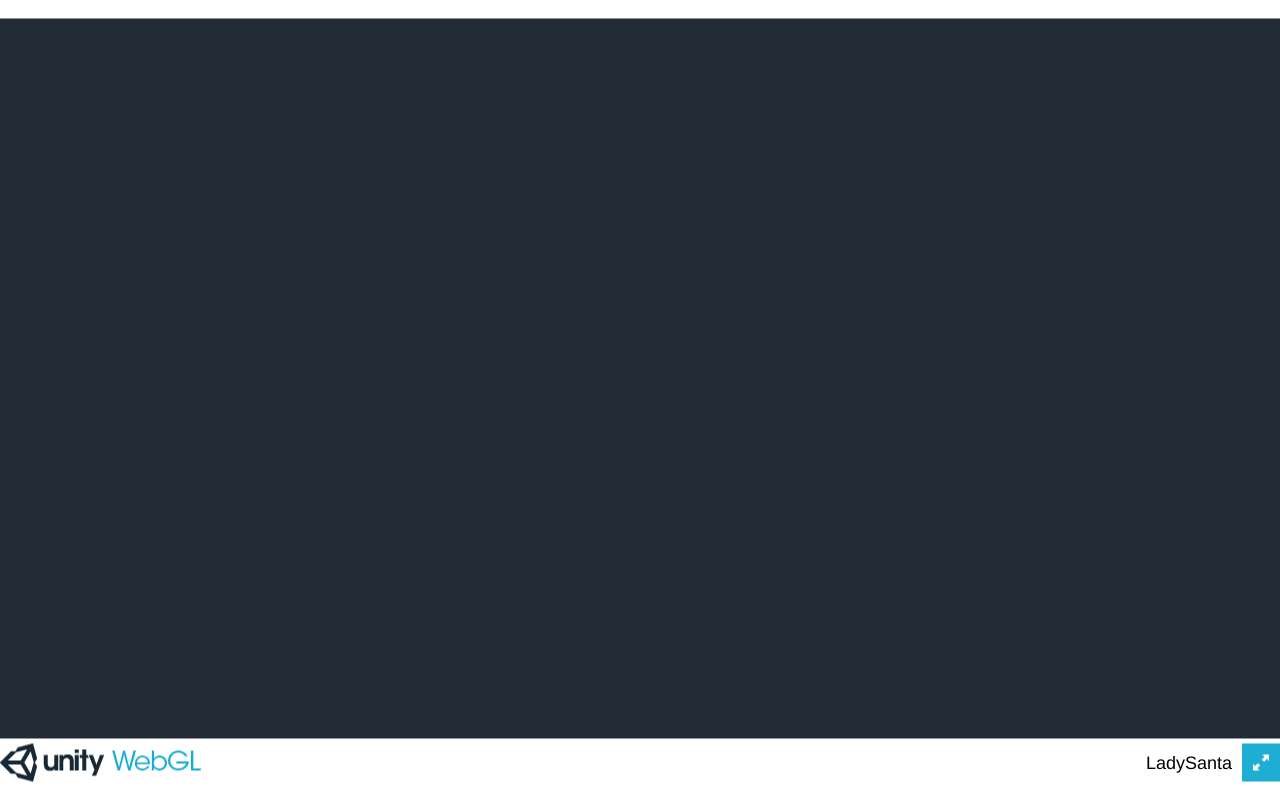
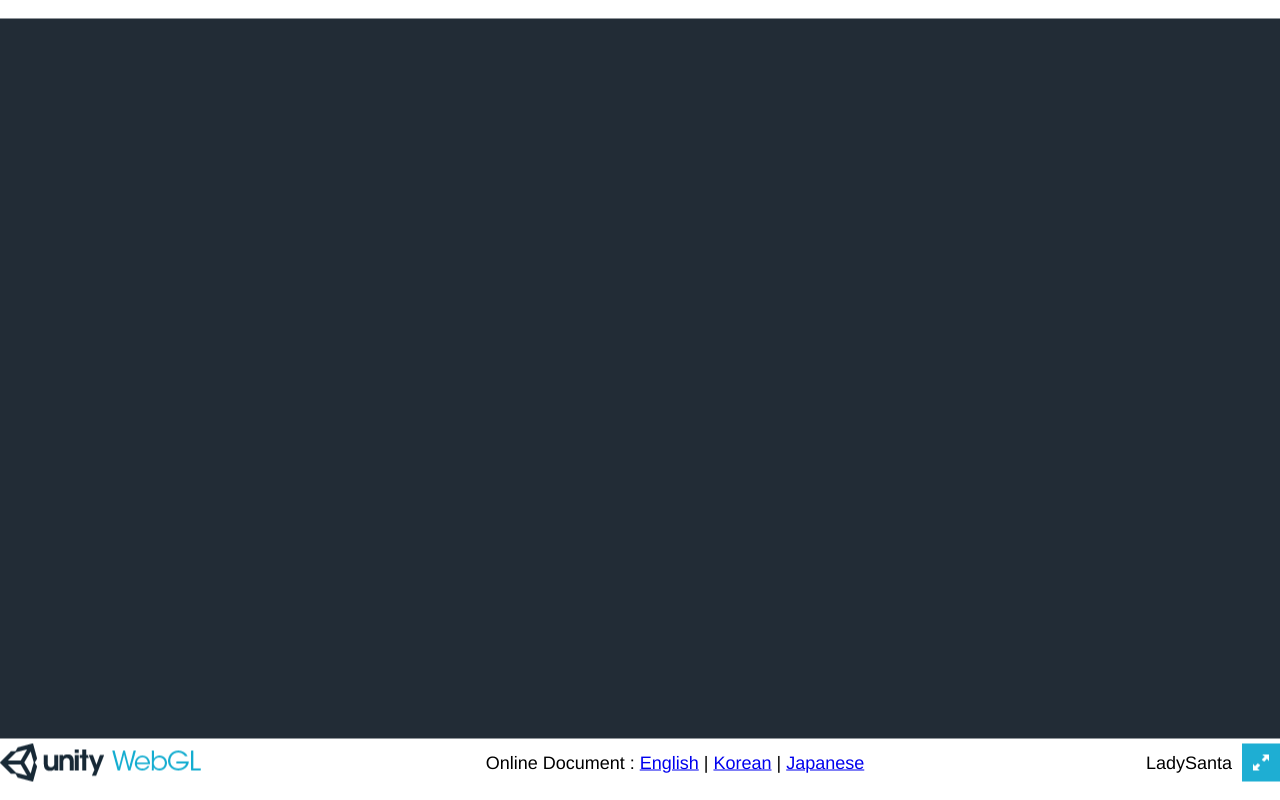
Before and after one commit to SaladMix/LadySanta_webgl, a plain HTML site: page docs/index.html in a window 1280 px wide. Drawn offline with Linux system fonts and the light colour scheme; no server answers.

Commit message:
ドキュメントリンクを追加

```diff
--- a/docs/index.html
+++ b/docs/index.html
@@ -19,6 +19,12 @@
         <div class="webgl-logo"></div>
         <div class="fullscreen" onclick="gameInstance.SetFullscreen(1)"></div>
         <div class="title">LadySanta</div>
+		<div style="text-align:center">
+		Online Document :
+		<a href="/LadySanta_Document_en.pdf" title="">English</a> |
+		<a href="/LadySanta_Document_kr.pdf" title="">Korean</a> |
+		<a href="/LadySanta_Document_jp.pdf" title="">Japanese</a><br>
+		</div>
       </div>
     </div>
   </body>
```
